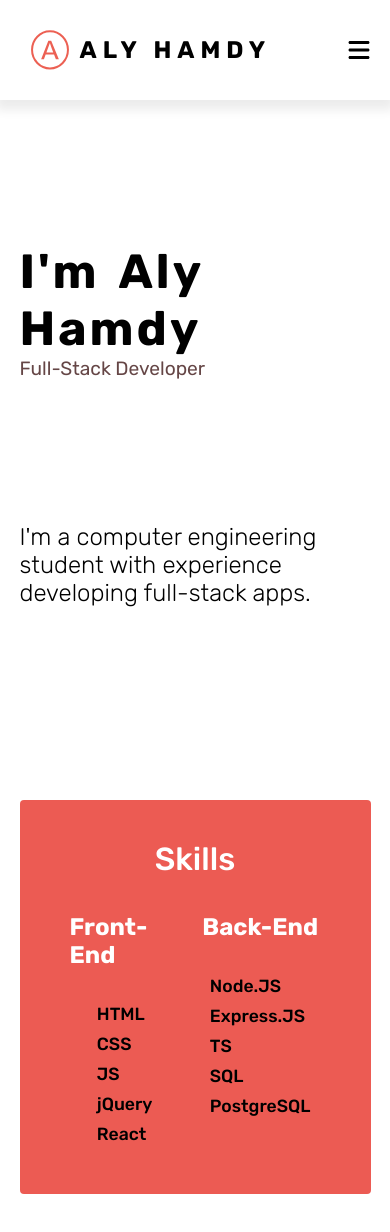
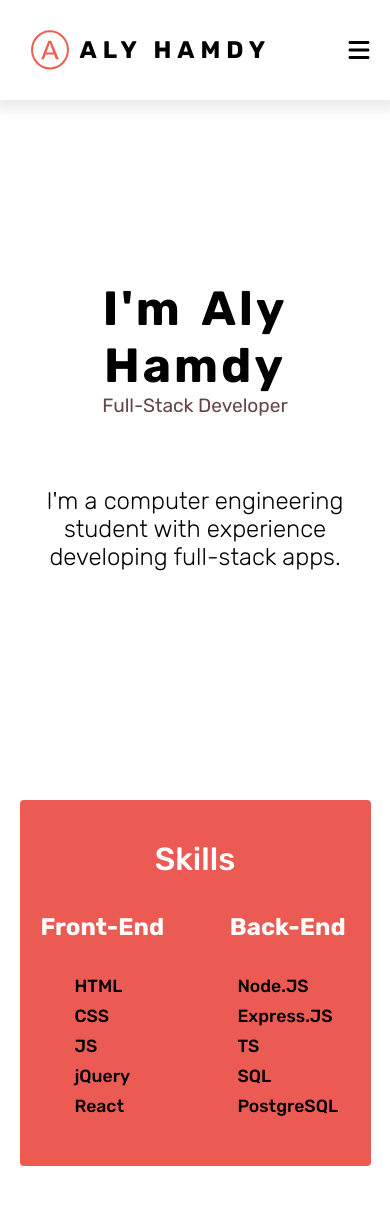
Before and after one commit to el7amrawy/portfolio, a React (Vite) app: page / in a window 390 px wide. Shown: the top 1232 px of the page. Built offline with nearby package versions, Linux system fonts and the light colour scheme.

Commit message:
summary sec fic

```diff
--- a/src/style.css
+++ b/src/style.css
@@ -171,15 +171,18 @@ main {
 @media (max-width: 991px) {
   .summary {
     flex-direction: column;
+    text-align: center;
+    justify-content: center;
   }
   .summary p {
+    margin-top: 70px;
     width: unset;
   }
 }
 /* ==================== Skills ==================== */
 .skills {
   background-color: #ec5b53;
-  padding: 40px 50px;
+  padding: 40px 0;
   margin: 50px 0;
   display: grid;
   grid-template-columns: repeat(2, 1fr);
```
